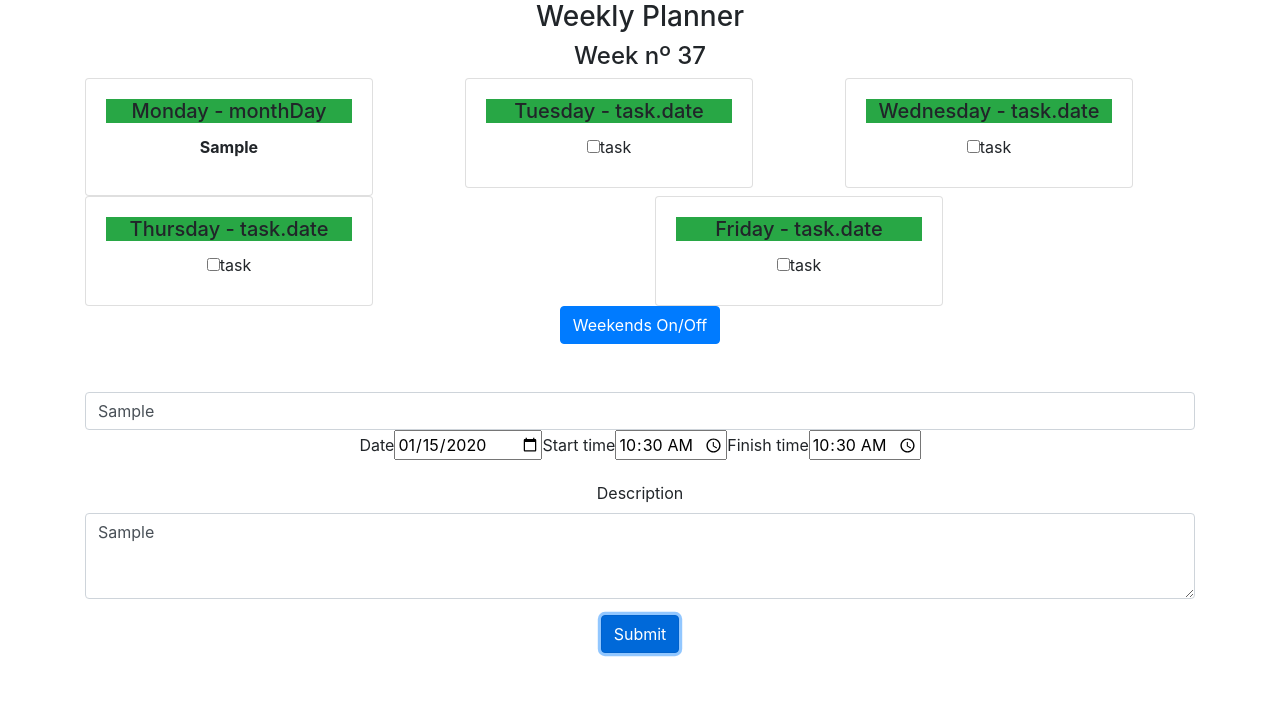
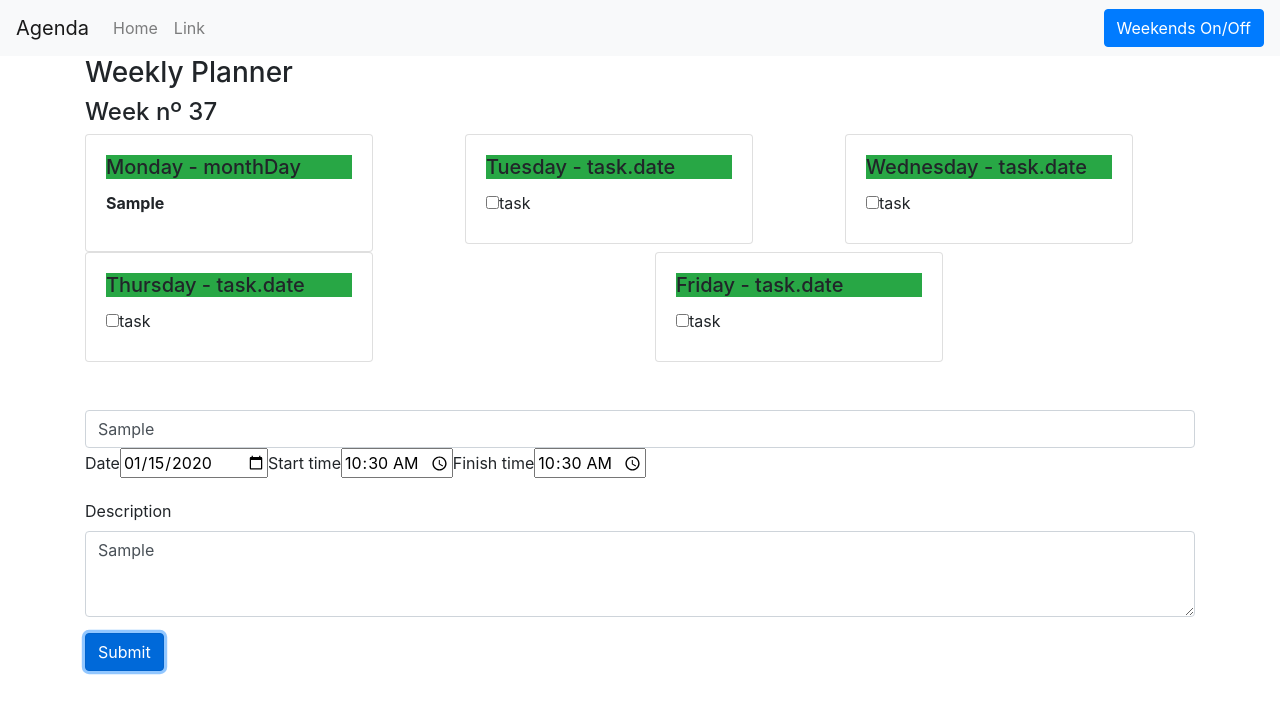
Before and after one commit to BertoPolo/week-planner, a React (Create React App) app: page / in a window 1280 px wide. Both pictures are taken after typing "Sample", "2020-01-15", "10:30", "10:30", "Sample" into the empty fields and a click on the button "Submit". Shown: the top 714 px of the page. Built offline with nearby package versions, Linux system fonts and the light colour scheme.

Commit message:
adding a navbar, fixing react key problem, ading pointer class

```diff
--- a/src/App.css
+++ b/src/App.css
@@ -1,38 +1,3 @@
-.App {
-  text-align: center;
+.pointer {
+  cursor: pointer;
 }
-
-.App-logo {
-  height: 40vmin;
-  pointer-events: none;
-}
-
-@media (prefers-reduced-motion: no-preference) {
-  .App-logo {
-    animation: App-logo-spin infinite 20s linear;
-  }
-}
-
-.App-header {
-  background-color: #282c34;
-  min-height: 100vh;
-  display: flex;
-  flex-direction: column;
-  align-items: center;
-  justify-content: center;
-  font-size: calc(10px + 2vmin);
-  color: white;
-}
-
-.App-link {
-  color: #61dafb;
-}
-
-@keyframes App-logo-spin {
-  from {
-    transform: rotate(0deg);
-  }
-  to {
-    transform: rotate(360deg);
-  }
-}
--- a/src/components/Home.jsx
+++ b/src/components/Home.jsx
@@ -1,5 +1,5 @@
 import { useState } from "react"
-import { Container, Row, Card, Form, Button, Col } from "react-bootstrap"
+import { Container, Row, Card, Form, Button, Col, Navbar, Nav } from "react-bootstrap"
 
 const Home = () => {
 
@@ -62,6 +62,20 @@ const Home = () => {
     return (
 
         <>
+            {/* separate navbar in other component */}
+            <Navbar bg="light" expand="lg">
+                <Navbar.Brand href="#home">Agenda</Navbar.Brand>
+                <Navbar.Toggle aria-controls="basic-navbar-nav" />
+                <Navbar.Collapse id="basic-navbar-nav">
+                    <Nav className="mr-auto">
+                        <Nav.Link href="#home">Home</Nav.Link>
+                        <Nav.Link href="#link">Link</Nav.Link>
+                    </Nav>
+                    <Button onClick={() => setWantWekends(!wantWekends)}>Weekends On/Off</Button>
+                </Navbar.Collapse>
+            </Navbar>
+
+
             <Container>
                 {/* <Row> */}
                 <h3>Weekly Planner</h3>
@@ -69,7 +83,7 @@ const Home = () => {
                 {/* </Row> */}
             </Container>
 
-            {/* map all days dynamically and inside to select which day fill, use date */}
+
             <Container>
                 <Row>
                     <Col>
@@ -80,17 +94,17 @@ const Home = () => {
 
                                 <div>
 
-                                    {/*  */}
+                                    {/* sort by start time */}
                                     {
                                         tasks && tasks.map((task) => {
                                             return (
-                                                <>
+                                                <div key={task.id}>
                                                     {(task.dayOfWeek === "Mon") &&
                                                         <div>
-                                                            <p><b onClick={() => setIsDescription(!isDescription)}>{task.title}</b></p>
+                                                            <p><b className="pointer" onClick={() => setIsDescription(!isDescription)}>{task.title}</b></p>
                                                             {isDescription && <p>{task.description}</p>}
                                                         </div>}
-                                                </>
+                                                </div>
                                             )
                                         })}
                                 </div>
@@ -187,7 +201,6 @@ const Home = () => {
             </Container>
 
 
-            <Button onClick={() => setWantWekends(!wantWekends)}>Weekends On/Off</Button>
 
             {/* task creator form */}
             <Container>
```
